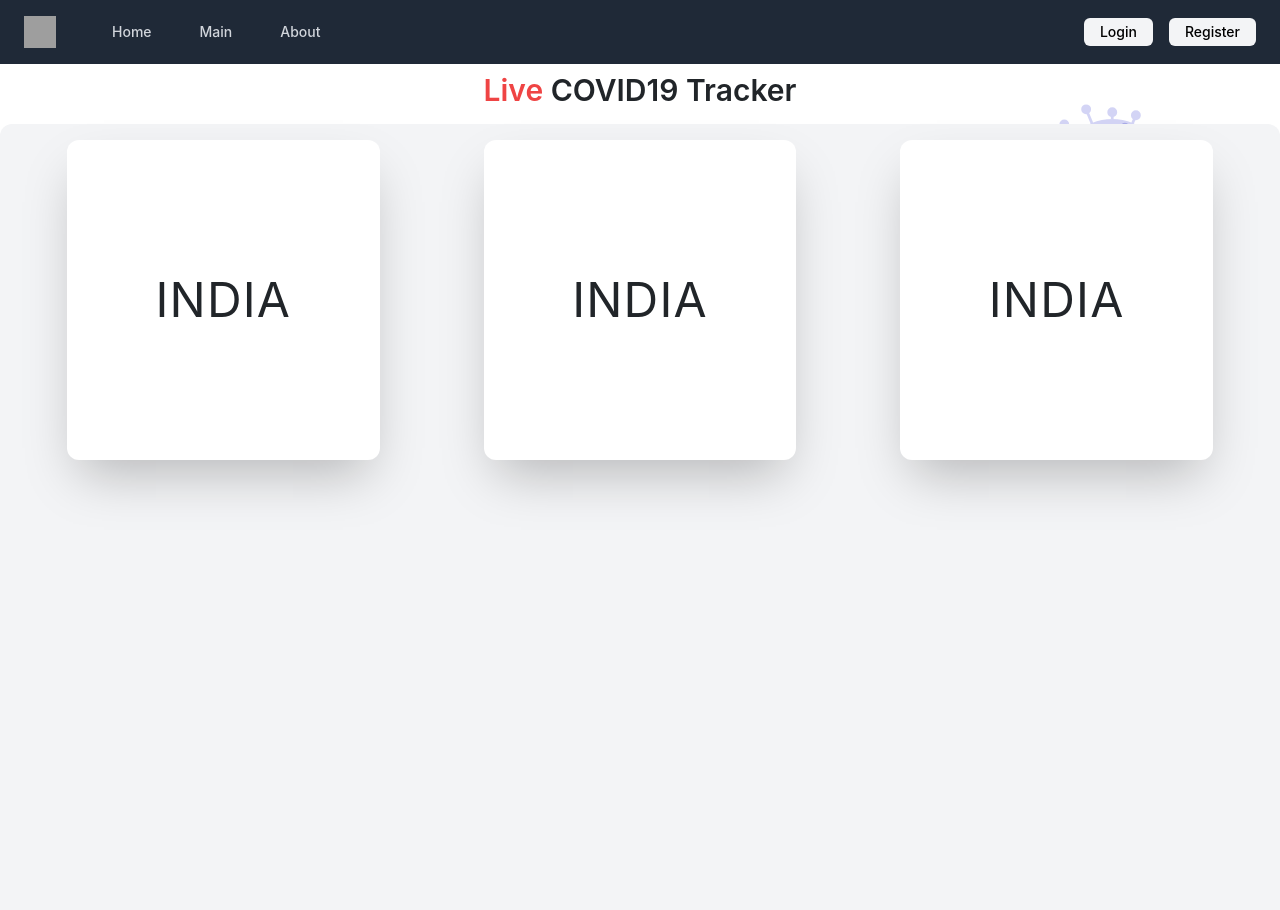
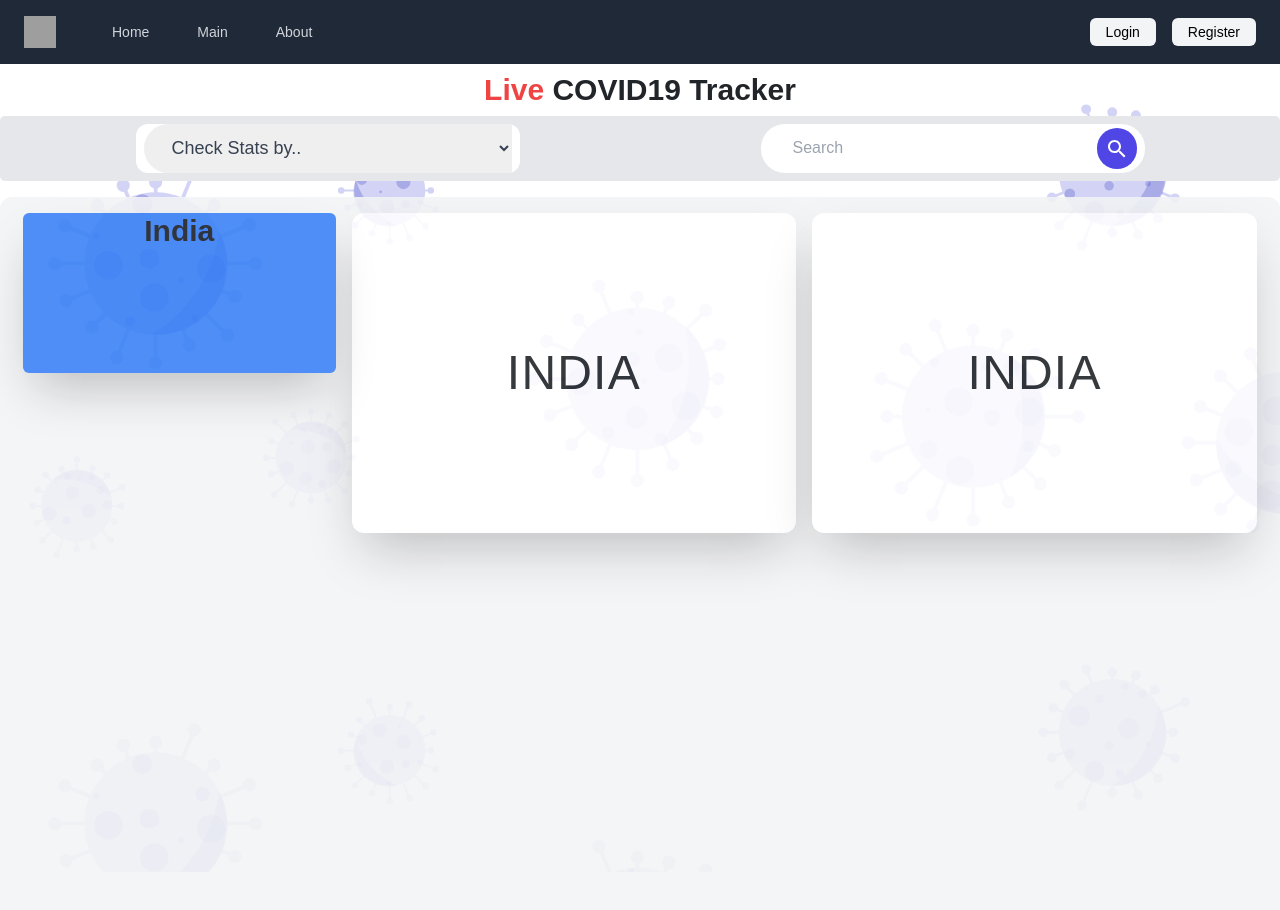
Before and after one commit to singhshivansh/plasma_donation_react_app, a React (Create React App) app in the folder frontend/: page / in a window 1280 px wide. Shown: the top 910 px of the page. Built offline with nearby package versions, Linux system fonts and the light colour scheme; no server answers; grey boxes are pictures that could not be loaded.

Commit message:
added autocomplete search

```diff
--- a/frontend/package.json
+++ b/frontend/package.json
@@ -7,6 +7,7 @@
     "@headlessui/react": "^1.2.0",
     "@material-ui/core": "^4.11.4",
     "@material-ui/icons": "^4.11.2",
+    "@material-ui/lab": "^4.0.0-alpha.58",
     "@testing-library/jest-dom": "^5.11.4",
     "@testing-library/react": "^11.1.0",
     "@testing-library/user-event": "^12.1.10",
--- a/frontend/src/App.css
+++ b/frontend/src/App.css
@@ -1,3 +1,5 @@
+
+
 .App {
   text-align: center;
 }
@@ -48,3 +50,58 @@ Link{
 .is-active{
   background-color: gray;
 }
+@import url('https://fonts.googleapis.com/css2?family=Kanit:wght@300&display=swap');
+.text_shadow{
+  font-family: 'Kanit', sans-serif;
+}
+
+
+
+body {
+  font-family: 'Kanit', sans-serif;
+
+}
+
+input {
+  padding: 0.5rem;
+  width: 300px;
+}
+
+.no-suggestions {
+  color: #999;
+  padding: 0.5rem;position: absolute;
+  margin-top: 50px;
+  z-index: 100;
+  color: rgba(239, 68, 68, .9);
+  font-weight : 600;
+}
+
+.suggestions {
+  border: 1px solid #999;
+  border-top-width: 0;
+  list-style: none;
+  max-height: 143px;
+  overflow-y: auto;
+  background-color: white;
+  padding-left: 0;
+  width: calc(350px + 1rem);
+  position: absolute;
+  margin-top: 50px;
+  z-index: 100;
+}
+
+.suggestions li {
+  padding: 0.5rem;
+}
+
+.suggestion-active,
+.suggestions li:hover {
+  background-color: rgb(140, 110, 221);
+  color: white;
+  cursor: pointer;
+  font-weight: 700;
+}
+
+.suggestions li:not(:last-of-type) {
+  border-bottom: 1px solid #999;
+}
--- /dev/null
+++ b/frontend/src/components/Autocomplete.js
@@ -0,0 +1,147 @@
+import React, { Component, Fragment } from "react";
+import PropTypes from "prop-types";
+import SearchIcon from '@material-ui/icons/Search';
+
+class Autocomplete extends Component {
+  static propTypes = {
+    suggestions: PropTypes.instanceOf(Array)
+  };
+
+  static defaultProps = {
+    suggestions: []
+  };
+
+  constructor(props) {
+    super(props);
+
+    this.state = {
+      // The active selection's index
+      activeSuggestion: 0,
+      // The suggestions that match the user's input
+      filteredSuggestions: [],
+      // Whether or not the suggestion list is shown
+      showSuggestions: false,
+      // What the user has entered
+      userInput: ""
+    };
+  }
+
+  onChange = e => {
+    const { suggestions } = this.props;
+    const userInput = e.currentTarget.value;
+
+    // Filter our suggestions that don't contain the user's input
+    const filteredSuggestions = suggestions.filter(
+      suggestion =>
+        suggestion.toLowerCase().indexOf(userInput.toLowerCase()) > -1
+    );
+
+    this.setState({
+      activeSuggestion: 0,
+      filteredSuggestions,
+      showSuggestions: true,
+      userInput: e.currentTarget.value
+    });
+  };
+
+  onClick = e => {
+    this.setState({
+      activeSuggestion: 0,
+      filteredSuggestions: [],
+      showSuggestions: false,
+      userInput: e.currentTarget.innerText
+    });
+  };
+
+  onKeyDown = e => {
+    const { activeSuggestion, filteredSuggestions } = this.state;
+
+    // User pressed the enter key
+    if (e.keyCode === 13) {
+      this.setState({
+        activeSuggestion: 0,
+        showSuggestions: false,
+        userInput: filteredSuggestions[activeSuggestion]
+      });
+    }
+    // User pressed the up arrow
+    else if (e.keyCode === 38) {
+      if (activeSuggestion === 0) {
+        return;
+      }
+
+      this.setState({ activeSuggestion: activeSuggestion - 1 });
+    }
+    // User pressed the down arrow
+    else if (e.keyCode === 40) {
+      if (activeSuggestion - 1 === filteredSuggestions.length) {
+        return;
+      }
+
+      this.setState({ activeSuggestion: activeSuggestion + 1 });
+    }
+  };
+
+  render() {
+    const {
+      onChange,
+      onClick,
+      onKeyDown,
+      state: {
+        activeSuggestion,
+        filteredSuggestions,
+        showSuggestions,
+        userInput
+      }
+    } = this;
+
+    let suggestionsListComponent;
+
+    if (showSuggestions && userInput) {
+      if (filteredSuggestions.length) {
+        suggestionsListComponent = (
+          <ul class="suggestions">
+            {filteredSuggestions.map((suggestion, index) => {
+              let className;
+
+              // Flag the active suggestion with a class
+              if (index === activeSuggestion) {
+                className = "suggestion-active";
+              }
+
+              return (
+                <li className={className} key={suggestion} onClick={onClick}>
+                  {suggestion}
+                </li>
+              );
+            })}
+          </ul>
+        );
+      } else {
+        suggestionsListComponent = (
+          <div class="no-suggestions  w-3/12">
+            <ul className="flex justify-center italic ">
+              <li>{this.props.error} <span className="text-gray-700 font-medium ">Not Found!</span></li>
+            </ul>
+          </div>
+        );
+      }
+    }
+
+    return (
+      <Fragment>
+            <input type="text"
+            onChange={onChange}
+            onKeyDown={onKeyDown}
+            value={userInput}
+            className="rounded-l-full w-full px-6 text-gray-700 leading-tight focus:outline-none" id="search" type="text" placeholder="Search" />
+            <div>
+                <button className="bg-indigo-600 text-white rounded-full p-2"><i><SearchIcon/></i></button>
+            </div>
+        {suggestionsListComponent}
+      </Fragment>
+    );
+  }
+}
+
+export default Autocomplete;
--- a/frontend/src/components/Home.js
+++ b/frontend/src/components/Home.js
@@ -2,6 +2,13 @@ import React, {useState, useEffect} from 'react';
 import MyModal from './Modal';
 import SearchIcon from '@material-ui/icons/Search';
 import axios from 'axios';
+import Autocomplete from './Autocomplete';
+
+
+var states = [];
+var cities = [];
+
+var in_data;
 
 const get_covid_data_statewise = ()=> {     //API for covid case - Statewise
     axios({
@@ -9,18 +16,37 @@ const get_covid_data_statewise = ()=> {     //API for covid case - Statewise
         type : 'GET'
     })
     .then((data)=>{
-        console.log(data.data);
+        // console.log(data.data.statewise);
+        var state_list = data.data.statewise;
+        for(var i=1; i<data.data.statewise.length; i++){
+            // console.log(state_list[i]);
+
+            states.push(`${state_list[i].state}, ${state_list[i].statecode}`);
+        }
+        // console.log(data.data.statewise[0]);
+        in_data = data.data.statewise[0];
+        console.log(in_data.active);
     })
     .catch(error => console.log(error));
 }
 
+
 const get_covid_data_citywise = ()=>{       //API for covid case - Citywise
     axios({
-        url : 'https://api.covid19india.org/v4/min/data.min.json',
+        url : 'https://api.covid19india.org/state_district_wise.json',
         type : 'GET',
     })
     .then((data)=>{
-        console.log(data.data);
+        var city = data;
+        for(var i in city.data){
+            for(var j in data.data[i].districtData){
+                if(!cities.includes(`"${j}"`) && j != 'Foreign Evacuees'){
+                    cities.push(j);
+                }
+            }
+
+        }
+        console.log(cities);
     })
     .catch(error=>console.log(error));
 }
@@ -28,26 +54,72 @@ const get_covid_data_citywise = ()=>{       //API for covid case - Citywise
 
 const Home = () => {
 
+    //Declaring useStates for searching
+    const [searchText, setsearchText] = useState('');
+    const [searchResult, setsearchResult] = useState([]);
+
     useEffect(()=>{
         get_covid_data_statewise();
         get_covid_data_citywise();
+
     }, [])
+
+
+
+    const select_change = (e) => {
+        const select = document.getElementById("select");
+        const sel_value = select.value;
+        const search_target = document.getElementById("search");
+
+        if(sel_value == 'state'){
+            search_target.placeholder = "Search State";
+            setsearchResult(states);
+            setsearchText('State');
+        }
+        else if(sel_value == 'city'){
+            search_target.placeholder = "Search City";
+            setsearchResult(cities);
+            setsearchText('City');
+        }
+        else{
+            search_target.placeholder = "Please Select first!";
+            setsearchResult([]);
+        }
+    }
+
+
 
 
     return(
         <>
             <div className="h-screen login_page bg-blend-darken	">
                 <div>
-                    <h5 className="  font-semibold h-1/5 mt-2 container text-3xl"><span className="text-red-500">Live</span> COVID19 Tracker</h5>
+                    <h5 className="  font-semibold h-1/5 mt-2 container text-3xl text_shadow"><span className="text-red-500 ">Live</span> COVID19 Tracker</h5>
                 </div>
-                <div className="container bg-gray-100 h-screen mt-3 lg:flex lg:flex-wrap lg:justify-around md:flex-wrap-reverse rounded-xl backdrop-filter backdrop-opacity-50">
-                    <div className="lg:w-3/12 md:w-3/5 my-3 mx-2 h-2/5 bg-white rounded-xl shadow-2xl grid place-content-center">
+                <div className="container justify-around flex py-2 my-2 bg-gray-200 rounded-lg">
+                    <div className="flex bg-white  px-2  lg:w-96 md:w-4/5  rounded-xl
+                    ">
+                        <select className="rounded-l-full text-lg font-normal w-full px-6 text-gray-700  focus:outline-none"  onChange={select_change} id="select">
+                            <option value="nil" selected>Check Stats by..</option>
+                            <option value="state">State</option>
+                            <option value="city">City</option>
+                        </select>
+                    </div>
+                    <div className="flex bg-white py-1 px-2  lg:w-96 md:w-4/5  rounded-3xl">
+                        <Autocomplete suggestions={searchResult} error={searchText} / >
+                    </div>
+                </div>
+
+                <div className="container bg-gray-100 h-screen mt-3  lg:flex lg:flex-wrap lg:justify-around md:flex-wrap-reverse rounded-xl opacity-90">
+                    <div className="lg:w-3/12 md:w-3/5 my-3 mx-2 h-1/5 bg-blue-500 transform hover:scale-105 rounded-md shadow-2xl flex-2 ">
+                        <h5 className="font-semibold text-3xl text_shadow">India</h5>
+                        <h4></h4>
+
+                    </div>
+                    <div className="lg:w-3/12 md:w-3/5 my-3 mx-2 h-2/5 bg-white rounded-xl shadow-2xl grid flex-1 place-content-center">
                         <h5 className="fonf-semibold text-5xl tracking-wide ">INDIA</h5>
                     </div>
-                    <div className="lg:w-3/12 md:w-3/5 my-3 mx-2 h-2/5 bg-white rounded-xl shadow-2xl grid place-content-center">
-                        <h5 className="fonf-semibold text-5xl tracking-wide ">INDIA</h5>
-                    </div>
-                    <div className="lg:w-3/12 md:w-3/5 my-3 mx-2 h-2/5 bg-white rounded-xl shadow-2xl grid place-content-center">
+                    <div className="lg:w-3/12 md:w-3/5 my-3 mx-2 h-2/5 bg-white rounded-xl shadow-2xl grid flex-1 place-content-center">
                         <h5 className="fonf-semibold text-5xl tracking-wide ">INDIA</h5>
                     </div>
                 </div>
```
Also changed, not shown: 1 other file (tests, documents, lock files or other folders).
